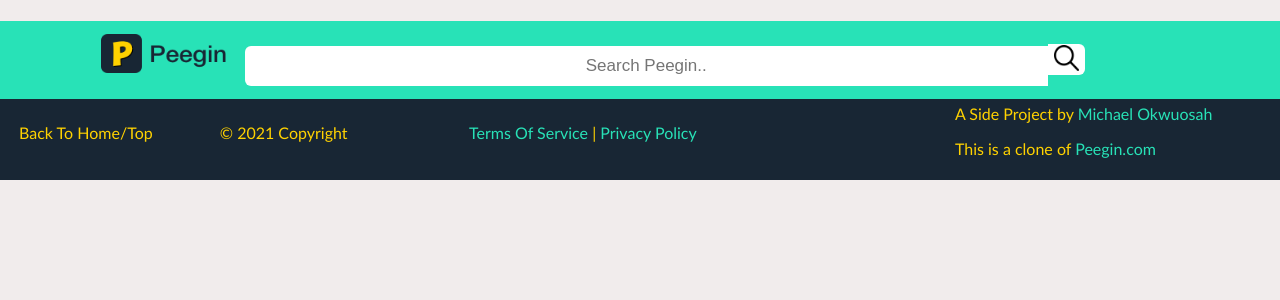
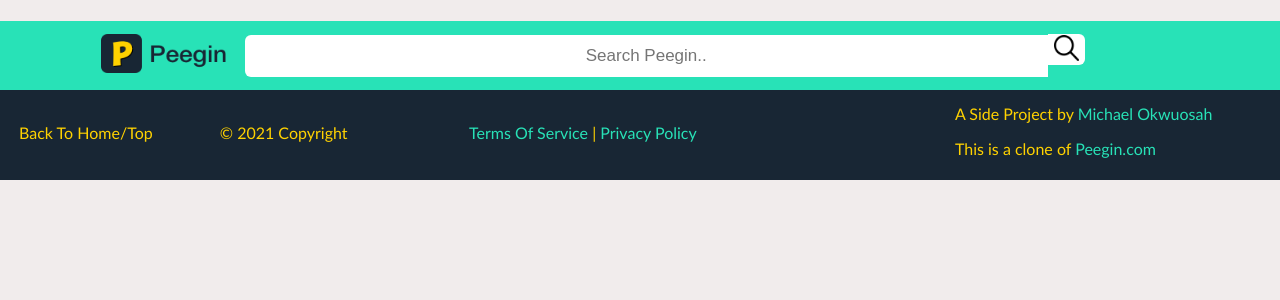
Before and after one commit to michaelo-o/peegintask, a Next.js app: page /components/ListOfRecents in a window 1280 px wide. Shown: the top 300 px of the page. Built offline with nearby package versions, Linux system fonts and the light colour scheme.

Commit message:
Update globals.css

```diff
--- a/styles/globals.css
+++ b/styles/globals.css
@@ -253,14 +253,11 @@ textarea {
   width: 80%;
   border: 1px solid transparent;
   padding: 1% 2%;
-  margin:0;
+  margin: 0;
   border-radius: 6px 0px 0px 6px;
-  border: none;
 }
 .search > input[type="text"]:focus {
   border: 1px dashed red;
-  appearance: none;
-  outline: none;
 }
 /* ////////////////////////////////////////////////////////////////////// */
 ::-webkit-input-placeholder { /*CENTRALIZE INPUT PLACEHOLDER*/
@@ -272,7 +269,6 @@ textarea {
   border: none;
   border-radius: 0px 6px 6px 0px;
   padding: 0 auto;
-  margin: 1% 0 0 0;
 }
 .mobilesearchsumbit {
   display: none;
```
